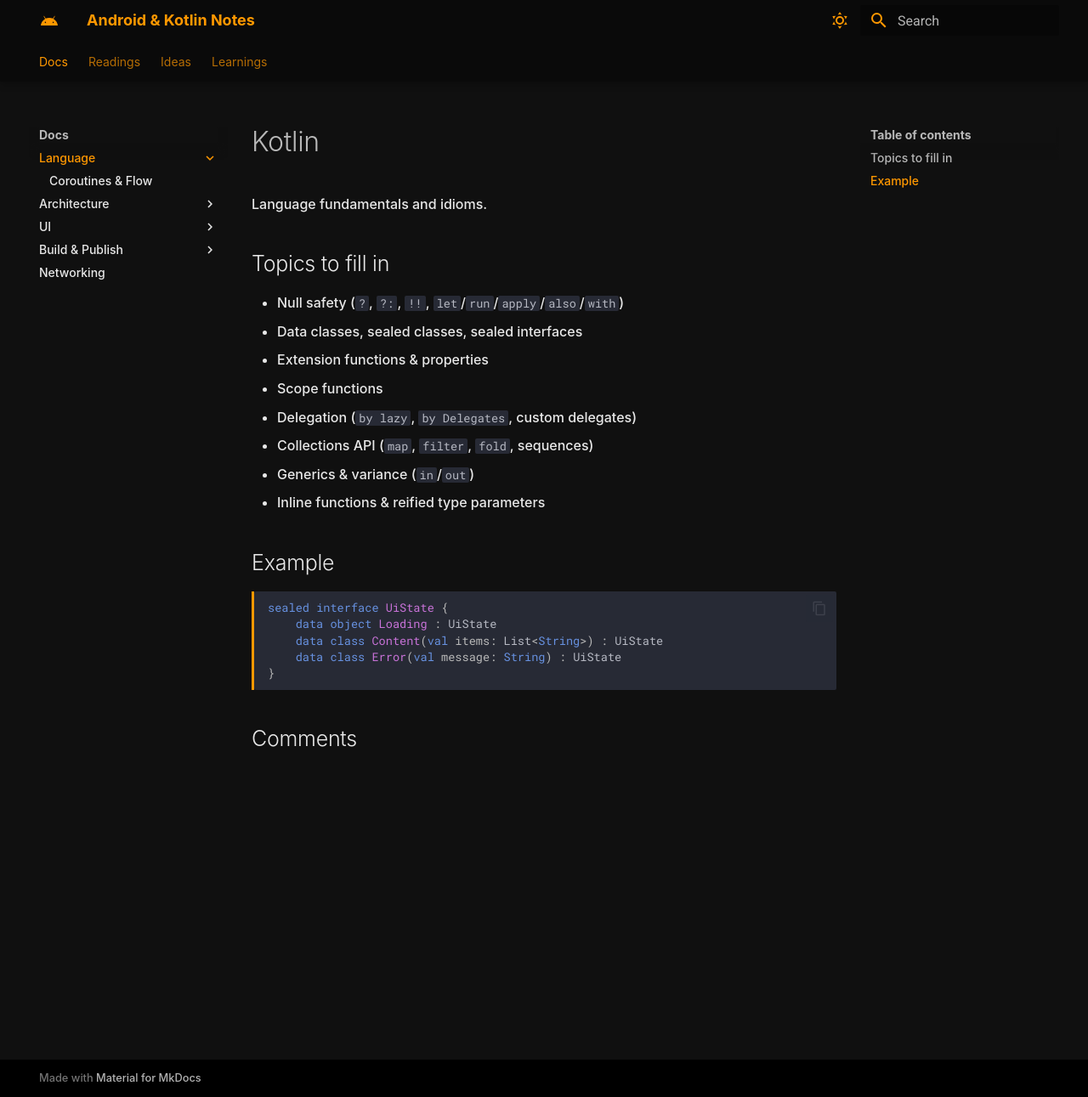
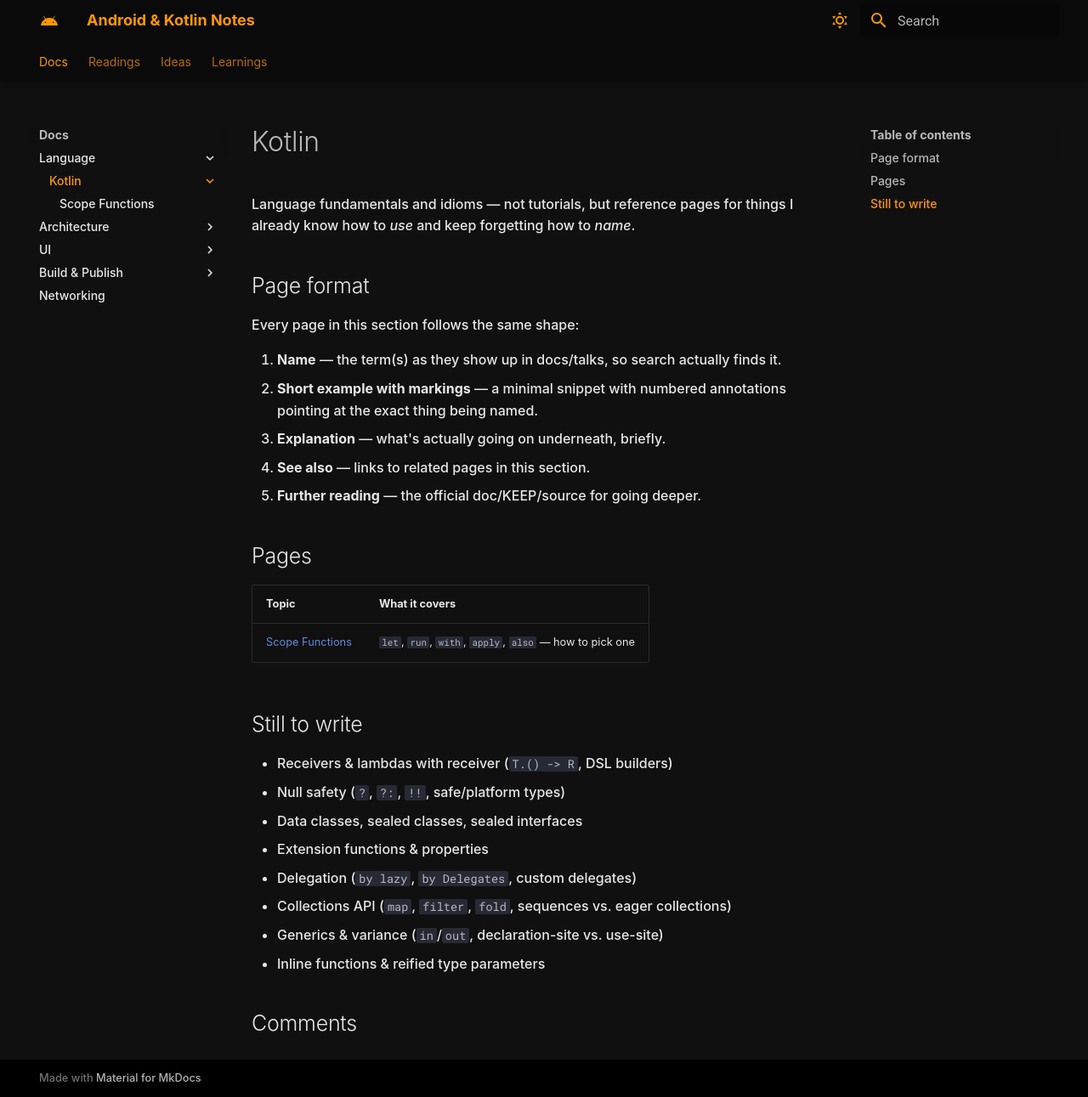
Before and after one commit to yanosDev/android-docs, an MkDocs documentation site: the page built from docs/kotlin/index.md, in a window 1280 px wide and 1291 px high. Shown: the whole window at 85% size. Built offline with MkDocs 1.6.1 and Material for MkDocs 9.7.7, drawn with Linux system fonts in a browser that asks for light colours; comment, search, counter and statistics services are not loaded.

Commit message:
Start structure for kotlin

````diff
--- a/docs/kotlin/index.md
+++ b/docs/kotlin/index.md
@@ -1,24 +1,33 @@
 # Kotlin
 
-Language fundamentals and idioms.
+Language fundamentals and idioms — not tutorials, but reference pages for
+things I already know how to *use* and keep forgetting how to *name*.
 
-## Topics to fill in
+## Page format
 
-- Null safety (`?`, `?:`, `!!`, `let`/`run`/`apply`/`also`/`with`)
+Every page in this section follows the same shape:
+
+1. **Name** — the term(s) as they show up in docs/talks, so search actually
+   finds it.
+2. **Short example with markings** — a minimal snippet with numbered
+   annotations pointing at the exact thing being named.
+3. **Explanation** — what's actually going on underneath, briefly.
+4. **See also** — links to related pages in this section.
+5. **Further reading** — the official doc/KEEP/source for going deeper.
+
+## Pages
+
+| Topic | What it covers |
+|---|---|
+| [Scope Functions](scope-functions.md) | `let`, `run`, `with`, `apply`, `also` — how to pick one |
+
+## Still to write
+
+- Receivers & lambdas with receiver (`T.() -> R`, DSL builders)
+- Null safety (`?`, `?:`, `!!`, safe/platform types)
 - Data classes, sealed classes, sealed interfaces
 - Extension functions & properties
-- Scope functions
 - Delegation (`by lazy`, `by Delegates`, custom delegates)
-- Collections API (`map`, `filter`, `fold`, sequences)
-- Generics & variance (`in`/`out`)
+- Collections API (`map`, `filter`, `fold`, sequences vs. eager collections)
+- Generics & variance (`in`/`out`, declaration-site vs. use-site)
 - Inline functions & reified type parameters
-
-## Example
-
-```kotlin
-sealed interface UiState {
-    data object Loading : UiState
-    data class Content(val items: List<String>) : UiState
-    data class Error(val message: String) : UiState
-}
-```
--- a/mkdocs.yml
+++ b/mkdocs.yml
@@ -61,7 +61,9 @@
 nav:
   - Docs:
       - Language:
-          - Kotlin: kotlin/index.md
+          - Kotlin:
+              - Overview: kotlin/index.md
+              - Scope Functions: kotlin/scope-functions.md
           - Coroutines & Flow: coroutines-flow/index.md
       - Architecture:
           - Android: android/index.md
````
Also changed, not shown: docs/kotlin/scope-functions.md (added, +101 -0 lines).
